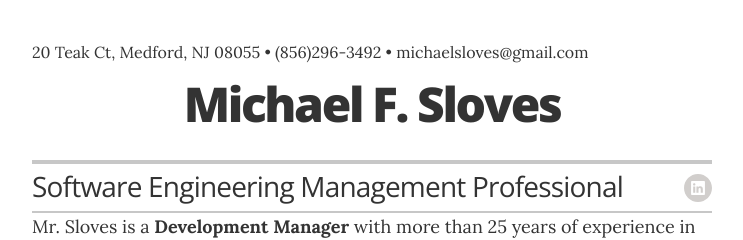
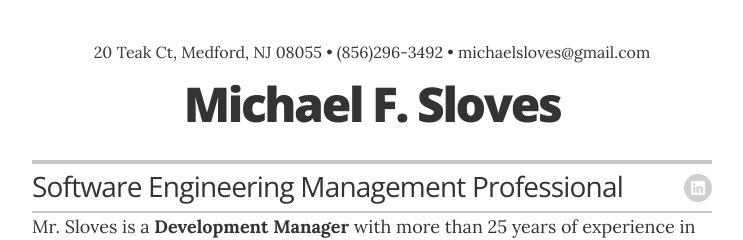
Before and after one commit to Sloveez/sloveez.github.io, a Jekyll site: the page built from index.html, in a window 1280 px wide. Shown: the top 240 px of the page, without its empty margins (268-1011 px from the left). Built offline with Jekyll 4.4.1, drawn with Linux system fonts in a browser that asks for light colours.

Commit message:
Update resume.html

```diff
--- a/_layouts/resume.html
+++ b/_layouts/resume.html
@@ -15,7 +15,7 @@
         {% endif %}
 
         <!-- Contact information -->
-        <p class="resume-item-copy">{{ site.resume_contact_address }} &bull; {{ site.resume_contact_phone }} &bull; {{ site.resume_contact_email }}</p>
+        <p class="resume-item-copy" align="center">{{ site.resume_contact_address }} &bull; {{ site.resume_contact_phone }} &bull; {{ site.resume_contact_email }}</p>
 
         <!-- Your name is defined in the _config.yml file -->
         <h1 class="header-name" itemprop="name">{{ site.resume_name }}</h1>
```
